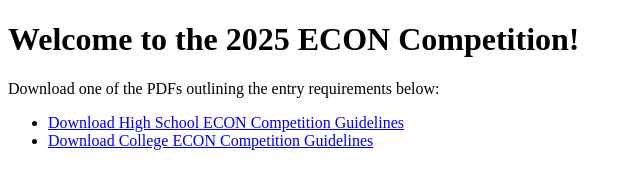
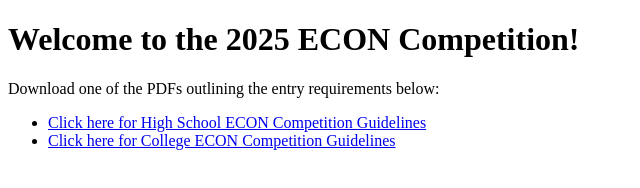
Before and after one commit to gestei1/gestei1.github.io, a plain HTML site: page index.html in a window 1280 px wide. Shown: the whole page, without its empty margins (0-640 px from the left). Drawn offline with Linux system fonts and the light colour scheme.

Commit message:
Change phrase from 'download' to 'click' for better readability

```diff
--- a/index.html
+++ b/index.html
@@ -7,8 +7,8 @@
     <h1>Welcome to the 2025 ECON Competition!</h1>
     <p>Download one of the PDFs outlining the entry requirements below:</p>
     <ul>
-        <li><a href="ECON Competition Guidelines (HS) 2024-2025.pdf" download>Download High School ECON Competition Guidelines</a></li>
-        <li><a href="ECON Competition Guidelines (College) 2024-2025.pdf" download>Download College ECON Competition Guidelines</a></li>
+        <li><a href="ECON Competition Guidelines (HS) 2024-2025.pdf" download>Click here for High School ECON Competition Guidelines</a></li>
+        <li><a href="ECON Competition Guidelines (College) 2024-2025.pdf" download>Click here for College ECON Competition Guidelines</a></li>
     </ul>
 </body>
 </html>
```
